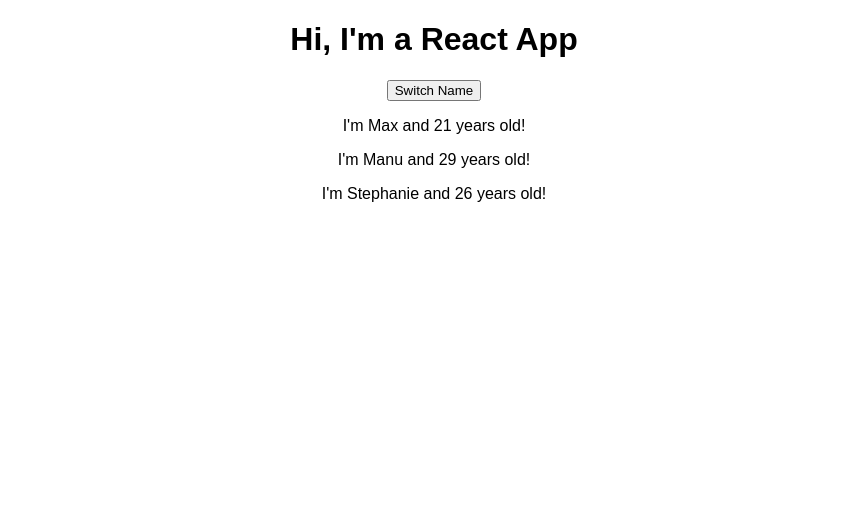
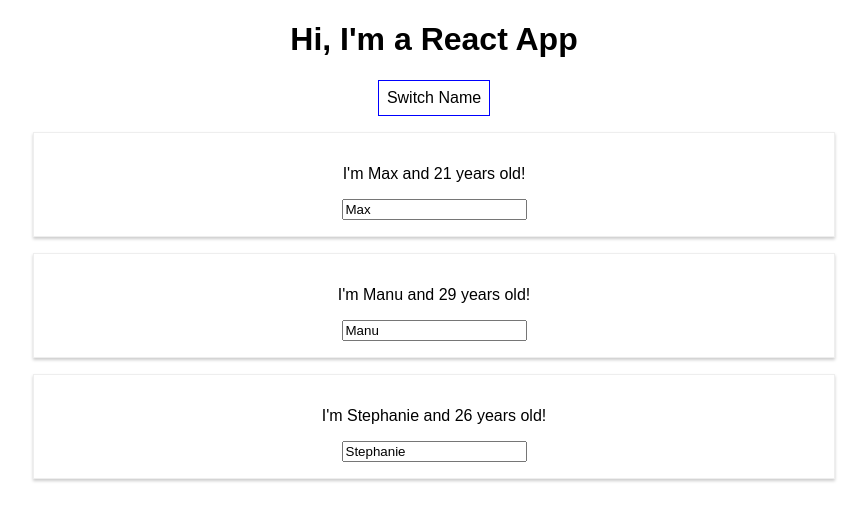
Before and after one commit to agdavid/react-complete-guide-course, a React (Create React App) app in the folder react-complete-guide/: page / in a window 1280 px wide. Shown: the top 520 px of the page, without its empty margins (206-1073 px from the left). Built offline with nearby package versions, Linux system fonts and the light colour scheme.

Commit message:
use global and inline styling

```diff
--- a/react-complete-guide/src/App.js
+++ b/react-complete-guide/src/App.js
@@ -1,6 +1,7 @@
 import React, { Component } from 'react';
 import './App.css';
 import Person from './Person/Person';
+import './Person/Person.css';
 
 class App extends Component {
   state = {
@@ -40,16 +41,46 @@ class App extends Component {
     });
   };
 
+  nameChangeHandler = (event) => {
+    this.setState({
+      persons: [
+        {
+          name: 'Max',
+          age: 21
+        },
+        {
+          name: event.target.value,
+          age: 29
+        },
+        {
+          name: 'Stephanie',
+          age: 26
+        }
+      ]
+    });
+  };
+
   render() {
+
+    const style = {
+      backgroundColor: 'white',
+      font: 'inherit',
+      border: '1px solid blue',
+      padding: '8px',
+      cursor: 'pointer'
+    };
+
     return (
       <div className="App">
         <h1>Hi, I'm a React App</h1>
-        <button onClick={() => this.switchNameHandler('New Max!!')}>Switch Name</button>
+        <button style={style}
+          onClick={() => this.switchNameHandler('New Max!!')}>Switch Name</button>
         <Person name={this.state.persons[0].name} age={this.state.persons[0].age}/>
         <Person
           name={this.state.persons[1].name}
           age={this.state.persons[1].age}
           click={this.switchNameHandler.bind(this, 'New Max Again')}
+          changed={this.nameChangeHandler}
         />
         <Person name={this.state.persons[2].name} age={this.state.persons[2].age}/>
       </div>
--- /dev/null
+++ b/react-complete-guide/src/Person/Person.css
@@ -0,0 +1,8 @@
+.Person {
+    width: 60%;
+    margin: 16px auto;
+    border: 1px solid #eee;
+    box-shadow: 0 2px 3px #ccc;
+    padding: 16px;
+    text-align: center;
+}
--- a/react-complete-guide/src/Person/Person.js
+++ b/react-complete-guide/src/Person/Person.js
@@ -2,9 +2,10 @@ import React from 'react';
 
 const person = (props) => {
     return (
-        <div onClick={props.click}>
+        <div onClick={props.click} className="Person">
             <p>I'm {props.name} and {props.age} years old!</p>
             <p>{props.children}</p>
+            <input type="text" onChange={props.changed} value={props.name} />
         </div>
     );
 };
```
